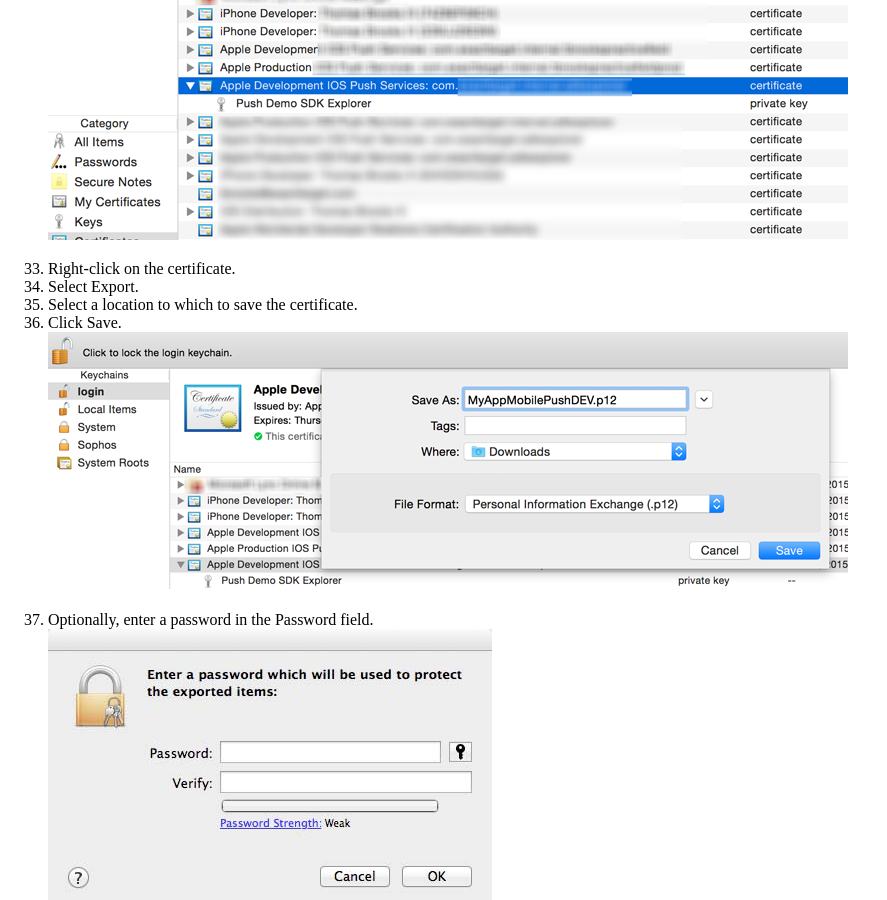
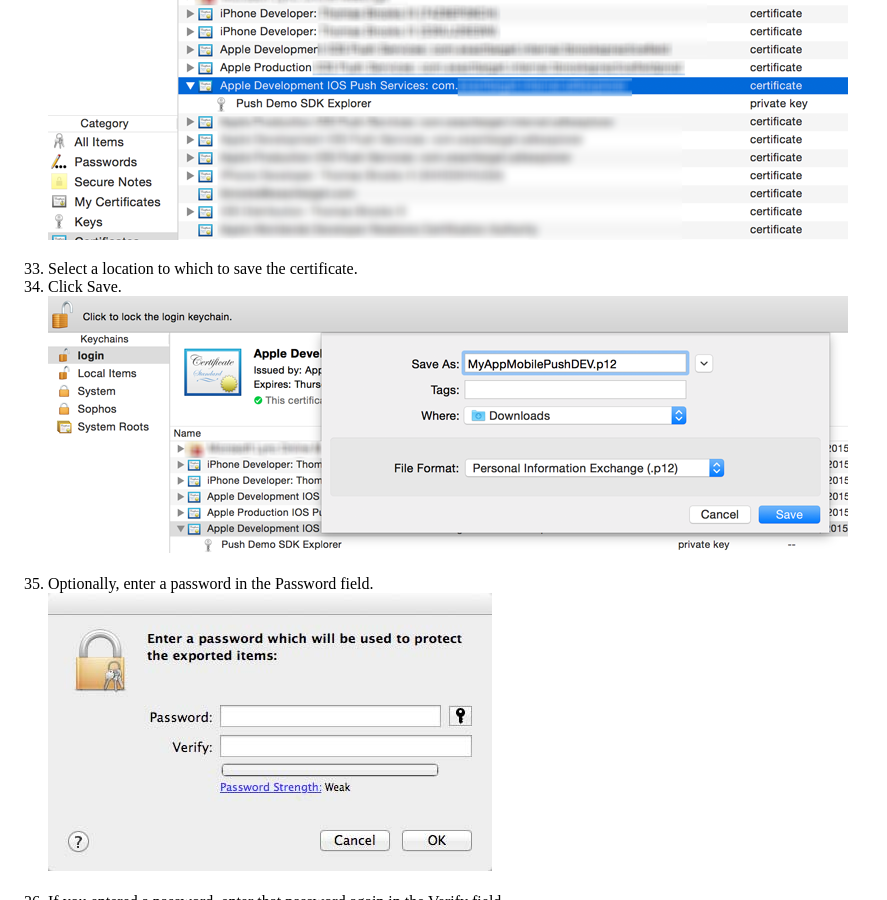
Before and after one commit to salesforce-marketingcloud/JB4A-SDK-iOS, a Jekyll site: the page built from _posts/2015-05-13-apple.md, in a window 1280 px wide and 900 px high, scrolled down 11883 px. Shown: the whole window, without its empty margins (0-887 px from the left). Built offline with Jekyll 4.4.1, drawn with Linux system fonts in a browser that asks for light colours; a style sheet for code colours, icons or effects is not loaded.

Commit message:
Step removal

```diff
--- a/_config.yml
+++ b/_config.yml
@@ -33,7 +33,7 @@
 
 # Keep as an empty string if served up at the root. If served up at a specific
 # path (e.g. on GitHub pages) leave off the trailing slash, e.g. /my-project
-baseurl: "/JB4A-SDK-iOS" # the subpath of your site, e.g. /blog/
+baseurl: "/JB4A-SDK-iOS-DocPreview" # the subpath of your site, e.g. /blog/
 url: "http://exacttarget.github.io" # the base hostname & protocol for your site
 
 # Dates are not included in permalinks
--- a/_posts/2015-05-13-apple.md
+++ b/_posts/2015-05-13-apple.md
@@ -92,8 +92,6 @@
    > If you select to export multiple certificates, your upload to AppCenter in the Marketing Cloud will fail.
 
    <img class="img-responsive" src="{{ site.baseurl }}/assets/ioscertificates_step14.png" /><br/>
-1. Right-click on the certificate.
-1. Select Export.
 1. Select a location to which to save the certificate.
 1. Click Save.
 <br/>
```
